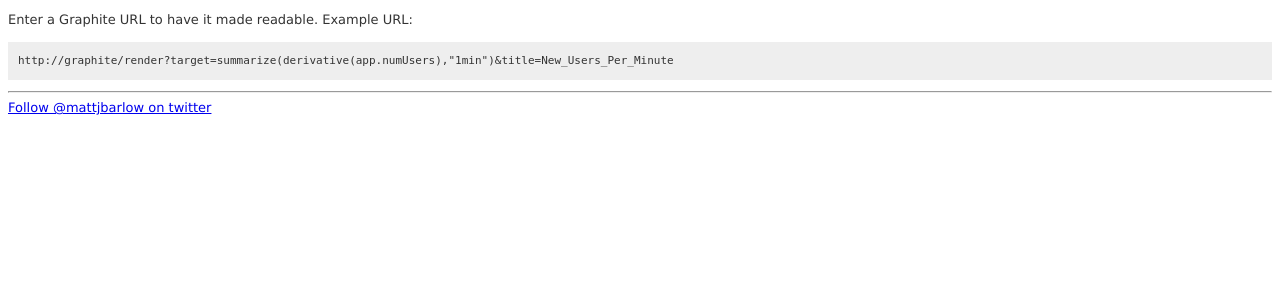
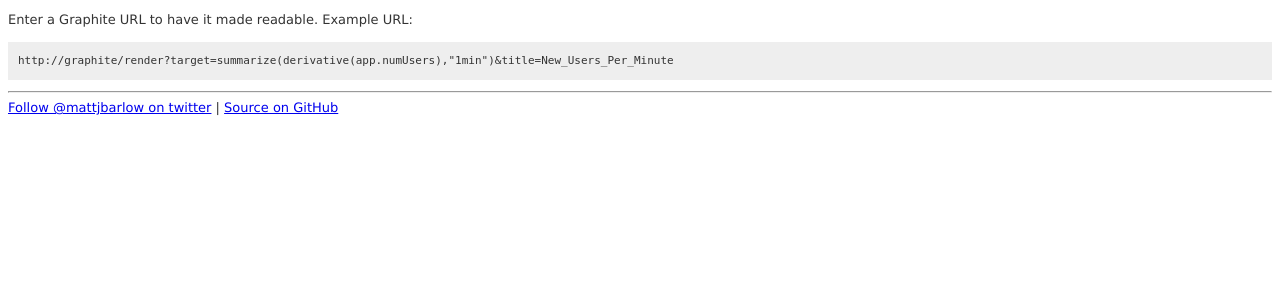
Before and after one commit to mattjbarlow/graphite-url-parser, a Flask app: page / in a window 1280 px wide. Shown: the part 130-430 px from the top of the page. Run offline with Flask 2, Linux system fonts and the light colour scheme.

Commit message:
Cosmetic changes

```diff
--- a/templates/layout.html
+++ b/templates/layout.html
@@ -20,6 +20,7 @@
       {% endblock %}
     </div>
 <hr />
-<a href="https://twitter.com/mattjbarlow">Follow @mattjbarlow on twitter</a>
+<a href="https://twitter.com/mattjbarlow">Follow @mattjbarlow on twitter</a> |
+<a href="https://github.com/mattjbarlow/graphite-url-parser">Source on GitHub</a>
   </body>
 </html>
```
Also changed, not shown: README.md.
